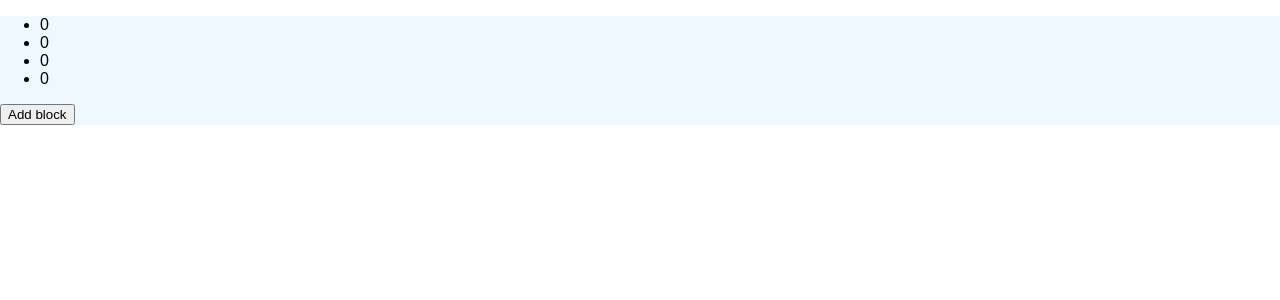
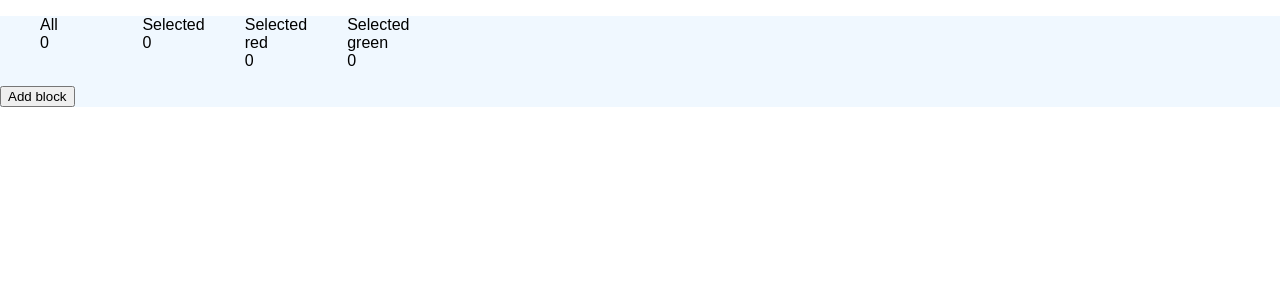
Before and after one commit to oksemonenko/text-blocks-app, a React (Create React App) app: page / in a window 1280 px wide. Shown: the top 300 px of the page. Built offline with nearby package versions, Linux system fonts and the light colour scheme.

Commit message:
add more layout

```diff
--- a/src/components/App/App.scss
+++ b/src/components/App/App.scss
@@ -1,3 +1,4 @@
 .app {
+  width: 100%;
   background-color: aliceblue;
 }
--- a/src/components/Block/Block.scss
+++ b/src/components/Block/Block.scss
@@ -1,5 +1,7 @@
 .block {
+  width: 30%;
   padding: 10px;
+  margin-bottom: 10px;
 
   &--selected {
     border: 1px solid black;
--- a/src/components/StatePanel/StatePanel.js
+++ b/src/components/StatePanel/StatePanel.js
@@ -1,5 +1,7 @@
 import React from 'react';
 import PropTypes from 'prop-types';
+
+import './StatePanel.css'
 
 export default class StatePanel extends React.Component {
 
@@ -16,14 +18,24 @@ export default class StatePanel extends React.Component {
         const {blocksCount} = this.props;
 
         return (
-            <div>
-                <ul>
-                    <li>{blocksCount.all}</li>
-                    <li>{blocksCount.selected}</li>
-                    <li>{blocksCount.selectedRed}</li>
-                    <li>{blocksCount.selectedGreen}</li>
-                </ul>
-            </div>
+            <ul className='state-panel'>
+                <li className='state-panel__item'>
+                    <div>All</div>
+                    <div>{blocksCount.all}</div>
+                </li>
+                <li className='state-panel__item'>
+                    <div>Selected</div>
+                    <div>{blocksCount.selected}</div>
+                </li>
+                <li className='state-panel__item'>
+                    <div>Selected red</div>
+                    <div>{blocksCount.selectedRed}</div>
+                </li>
+                <li className='state-panel__item'>
+                    <div>Selected green</div>
+                    <div>{blocksCount.selectedGreen}</div>
+                </li>
+            </ul>
         )
     }
 }
--- /dev/null
+++ b/src/components/StatePanel/StatePanel.scss
@@ -0,0 +1,10 @@
+.state-panel {
+  display: flex;
+  justify-content: space-between;
+  width: 30%;
+  list-style: none;
+
+  &__item {
+    width: 20%;
+  }
+}
```
